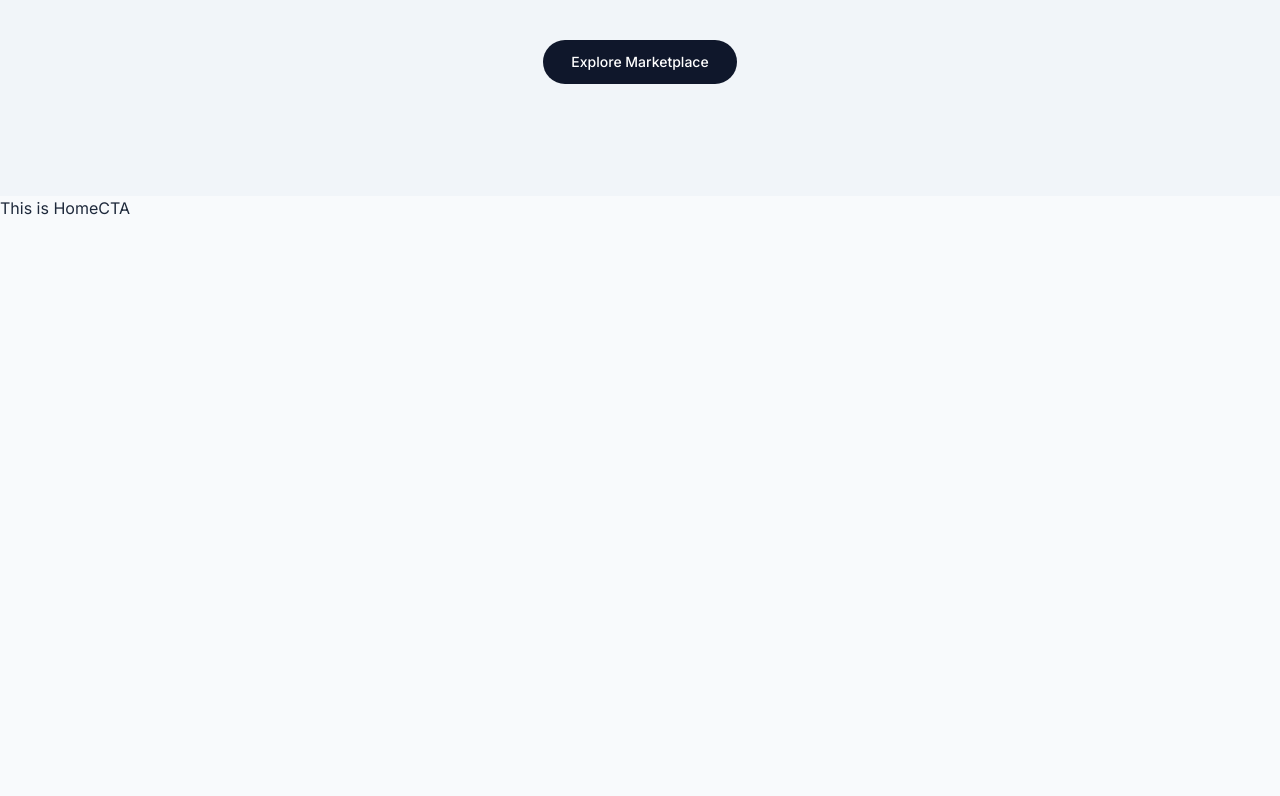
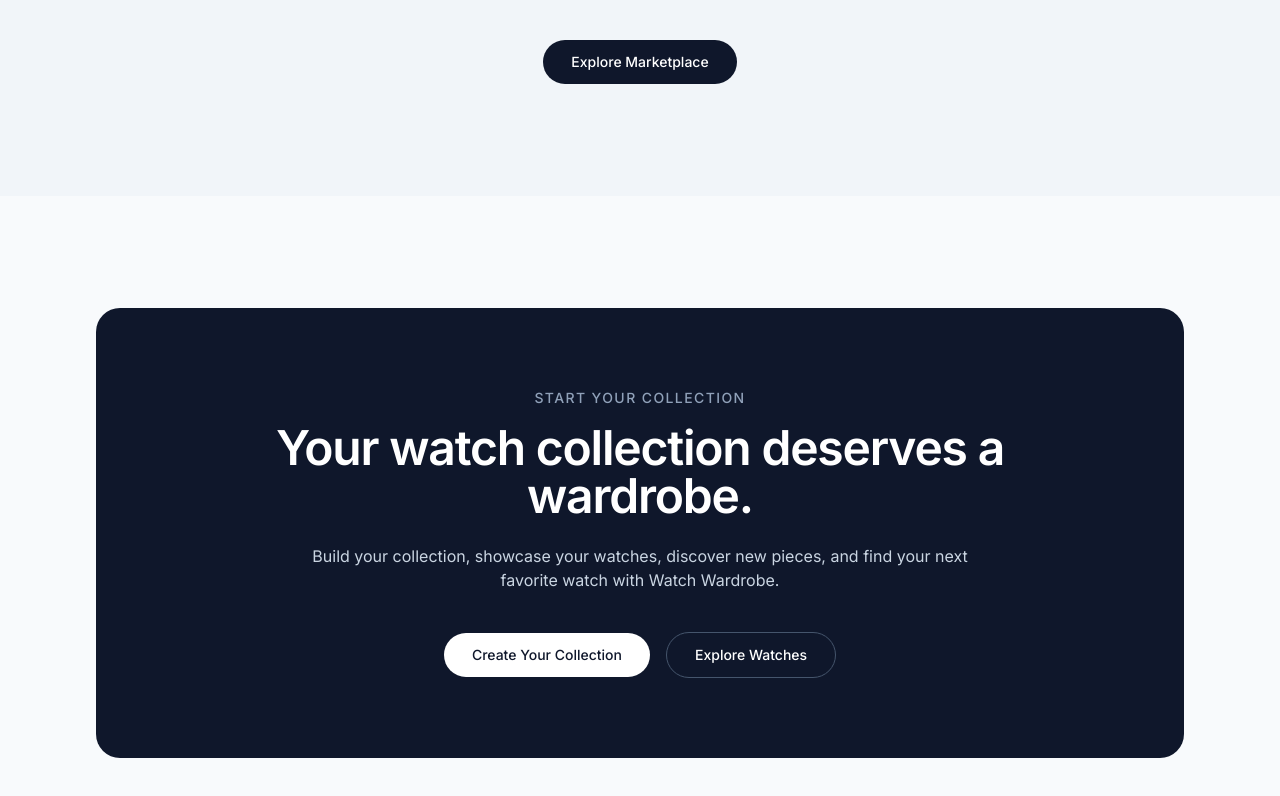
Before and after one commit to tanveera2001/watch-wardrobe, a React (Vite) app in the folder frontend/: page / in a window 1280 px wide. Shown: the part 5950-6746 px from the top of the page. Before the commit the page ends 6170 px from the top, so only its background shows below. Built offline with nearby package versions, Linux system fonts and the light colour scheme; a web font is replaced by a local one.

Commit message:
feat: Home CTA completed

```diff
--- a/frontend/src/components/home/HomeCTA.jsx
+++ b/frontend/src/components/home/HomeCTA.jsx
@@ -1,3 +1,32 @@
 export function HomeCTA() {
-  return <div>This is HomeCTA</div>;
+  return (
+    <section className="px-24 py-28">
+      <div className="overflow-hidden rounded-3xl bg-slate-900 px-12 py-20 text-center">
+        {/* CTA CONTENT */}
+        <p className="mb-4 text-sm font-medium uppercase tracking-widest text-slate-400">
+          Start Your Collection
+        </p>
+
+        <h2 className="mx-auto max-w-3xl text-5xl font-semibold tracking-tight text-white">
+          Your watch collection deserves a wardrobe.
+        </h2>
+
+        <p className="mx-auto mt-6 max-w-2xl text-slate-300">
+          Build your collection, showcase your watches, discover new pieces, and
+          find your next favorite watch with Watch Wardrobe.
+        </p>
+
+        {/* CTA BUTTONS */}
+        <div className="mt-10 flex items-center justify-center gap-4">
+          <button className="rounded-full bg-white px-7 py-3 text-sm font-medium text-slate-900">
+            Create Your Collection
+          </button>
+
+          <button className="rounded-full border border-slate-600 px-7 py-3 text-sm font-medium text-white">
+            Explore Watches
+          </button>
+        </div>
+      </div>
+    </section>
+  );
 }
```
